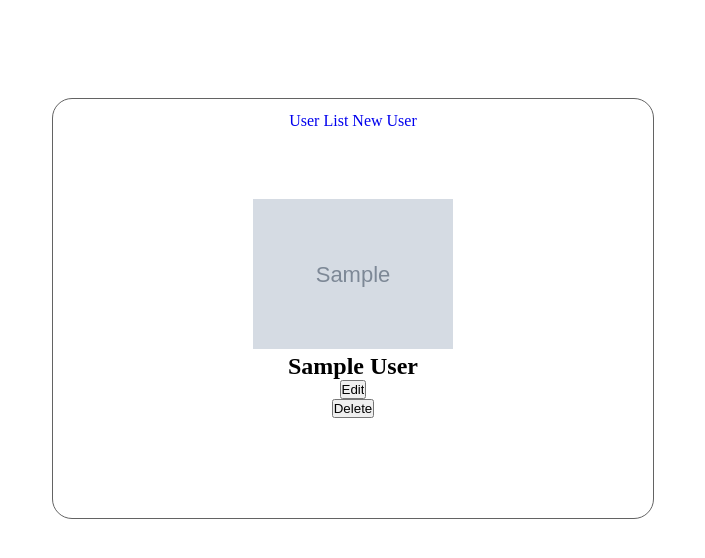
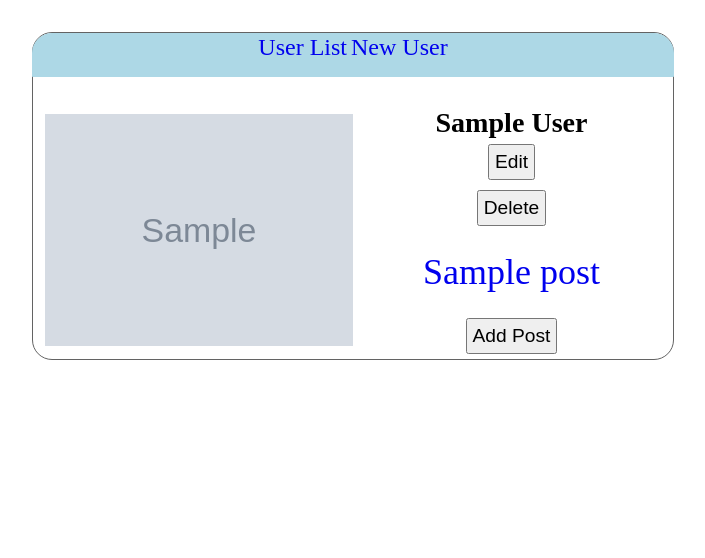
Before and after one commit to Jlopez0307/Flask-SQLAlchemy, a Flask app: page /users/details/1 in a window 1280 px wide. Shown: the top 558 px of the page, without its empty margins (287-992 px from the left). Run offline with Flask 2, Linux system fonts and the light colour scheme; tables that the repository leaves empty hold one stand-in row (values such as "Sample post"); grey boxes marked "Sample" are stand-in pictures.

Commit message:
added templates for editing posts and for post details. Added routes for deleting posts, editing posts, and for post details

```diff
--- a/app.py
+++ b/app.py
@@ -2,7 +2,7 @@
 
 from flask import Flask, request, render_template, redirect, flash, session
 from flask_debugtoolbar import DebugToolbarExtension
-from models import db, connect_db, Users
+from models import db, connect_db, Users, Posts
 
 app = Flask(__name__)
 #
@@ -47,6 +47,9 @@ def add_user():
     last_name = request.form["last_name"]
     image_url = request.form["image_url"]
 
+    if image_url == '':
+       image_url = 'https://p.kindpng.com/picc/s/252-2524695_dummy-profile-image-jpg-hd-png-download.png'
+
     new_user = Users(first_name = first_name, last_name = last_name, image_url = image_url)
     db.session.add(new_user)
     db.session.commit()
@@ -66,9 +69,13 @@ def update_user(user_id):
 
     user = Users.query.get(user_id)
 
+    if image_url:
+        user.image_url = image_url
+    elif image_url == '':
+        user.image_url = 'https://p.kindpng.com/picc/s/252-2524695_dummy-profile-image-jpg-hd-png-download.png'
+
     user.first_name = first_name
     user.last_name = last_name
-    user.image_url = image_url
 
     db.session.add(user)
     db.session.commit()
@@ -80,3 +87,49 @@ def delete_user(user_id):
     db.session.delete(user)
     db.session.commit()
     return redirect('/users')
+
+@app.route('/users/<user_id>/posts/new')
+def new_post(user_id):
+    user = Users.query.get(user_id)
+    return render_template('new_post.html', user = user)
+
+@app.route('/users/<user_id>/posts/new/update', methods=["POST"])
+def create_post(user_id):
+    title = request.form["title"]
+    content = request.form ["content"]
+    user = Users.query.get(user_id)
+
+    new_post = Posts(title = title, content = content, user_id = user.id)
+    db.session.add(new_post)
+    db.session.commit()
+    return redirect(f'/users/details/{user_id}')
+
+@app.route('/posts/<post_id>')
+def post_details(post_id):
+    post = Posts.query.get_or_404(post_id)
+    return render_template('post_details.html', post = post)
+
+@app.route('/posts/<post_id>/edit')
+def edit_post(post_id):
+    post = Posts.query.get(post_id)
+    return render_template('edit_post.html', post = post)
+
+@app.route('/posts/<post_id>/edit/update' , methods = ["POST"])
+def update_post(post_id):
+    title = request.form["title"]
+    content = request.form["content"]
+    post = Posts.query.get(post_id)
+
+    post.title = title
+    post.content = content
+    db.session.add(post)
+    db.session.commit()
+    return redirect(f'/posts/{post_id}')
+
+@app.route('/posts/<post_id>/delete', methods=["POST"])
+def delete_post(post_id):
+    post = Posts.query.get(post_id)
+
+    db.session.delete(post)
+    db.session.commit()
+    return redirect(f'/users')
--- a/static/styles/style.css
+++ b/static/styles/style.css
@@ -7,34 +7,52 @@ body{
     display: flex;
     justify-content: center;
     align-items: center;
-    flex-direction: column;
 }
-
+img{
+    width: 100%;
+}
 a{
     text-decoration: none;
+    font-size: 1.5em;
+
 }
 
 a:hover{
     text-decoration: underline;
 }
 
+.button{
+    font-size: .8em;
+    padding: 5px;
+    margin: 5px;
+}
+
 nav{
     position: relative;
-    top: 7rem;
-    z-index: 1;
+
+    border-top-left-radius: 20px;
+    border-top-right-radius: 20px;
+    border: 1px solid lightblue;
+    padding-bottom: 15px;
+    margin-bottom: 30px;
+    width: 100%;
+    background-color: lightblue;
 }
 
-img{
-    width: 50%;
-}
+
 
 section.container{
+    display: flex;
+    justify-content: center;
+    align-items: center;
+    flex-direction: column;
+
+    width: 50%;
+    height: 50%;
     border: 1px solid rgb(99, 99, 99);
     border-radius: 20px;
-    padding: 100px;
     position: relative;
-    top: 5rem;
-
+    top: 2rem;
     text-align: center;
 }
 
@@ -42,3 +60,20 @@ section.container ul{
     list-style-type: none;
     padding: 20px;
 }
+
+section.container section.user_profile{
+    display: flex;
+    justify-items: center;
+    align-items: center;
+
+    font-size: 1.5em;
+}
+
+section.container section.user_profile div.user-img{
+    width: 50%;
+}
+
+section.container section.user_profile div.user-info{
+    position: relative;
+    left: 50px;
+}
--- a/templates/base.html
+++ b/templates/base.html
@@ -9,15 +9,16 @@
 </head>
 <body>
 
-    <nav>
-        <a href="/users">User List</a>
-        <a href="/users/new">New User</a>
-    </nav>
+    <section class="container">
+        <nav>
+            <a href="/users">User List</a>
+            <a href="/users/new">New User</a>
+        </nav>
 
-    <section class="container">
         {% block content%}
         <h1>Blogly</h1>
         {% endblock%}
+
     </section>
 
 </body>
--- a/templates/details.html
+++ b/templates/details.html
@@ -1,19 +1,44 @@
 {% extends "base.html" %}
 
 {% block content %}
+    <section class="user_profile">
+        <div class="user-img">
+            <img src="{{user.image_url}}" alt="User image">
+        </div>
 
-    <img src="{{user.image_url}}" alt="">
-    <h1>{{user.first_name}} {{user.last_name}}</h1>
+        <div class="user-info">
+            <h1>{{user.first_name}} {{user.last_name}}</h1>
+        <div>
+            <form action="/users/{{user.id}}/edit">
+                <input type="submit" value="Edit" class="button">
+            </form>
+
+            <form action="/users/{{user.id}}/delete" method="POST">
+                <input type="submit" value="Delete" class="button">
+            </form>
+        </div>
+
+        <ul>
+            {% if user.posts%}
+                {% for post in user.posts%}
+                    <li><a href="/posts/{{post.id}}">{{post.title}}</a></li>
+                {% endfor %}
+            {% else %}
+                <li>No posts yet!</li>
+            {% endif %}
+            <!-- {% for post in user.posts%}
+                    <li><a href="/posts/{{post.id}}">{{post.title}}</a></li>
+            {% endfor %} -->
+        </ul>
+        <form action="/users/{{user.id}}/posts/new">
+            <input type="submit" value="Add Post" class="button">
+        </form>
+        </div>
+    </section>
+
 
     <!-- <button> <a href="/users/{{user.id}}/edit">Edit</a> </button>
     <button> <a href="/users/{{user.id}}/delete">Delete</a> </button> -->
 
-    <form action="/users/{{user.id}}/edit">
-        <input type="submit" value="Edit">
-    </form>
-
-    <form action="/users/{{user.id}}/delete" method="POST">
-        <input type="submit" value="Delete">
-    </form>
 
 {% endblock %}
--- a/templates/edit.html
+++ b/templates/edit.html
@@ -16,11 +16,11 @@
 
 <form action="/users/{{user.id}}/edit/update" method="POST">
     <label for="first_name">First Name:
-        <input type="text" name="first_name" placeholder="First Name">
+        <input type="text" name="first_name" placeholder="First Name" value="{{user.first_name}}">
     </label>
 
     <label for="last_name">Last Name:
-        <input type="text" name="last_name" placeholder="Last Name">
+        <input type="text" name="last_name" placeholder="Last Name" value="{{user.last_name}}">
     </label>
 
     <label for="image_url">Image URL:
```
Also changed, not shown: models.py (+20 -1 lines), templates/edit_post.html (added, +23 -0 lines), templates/new_post.html (added, +20 -0 lines), templates/post_details.html (added, +24 -0 lines).
